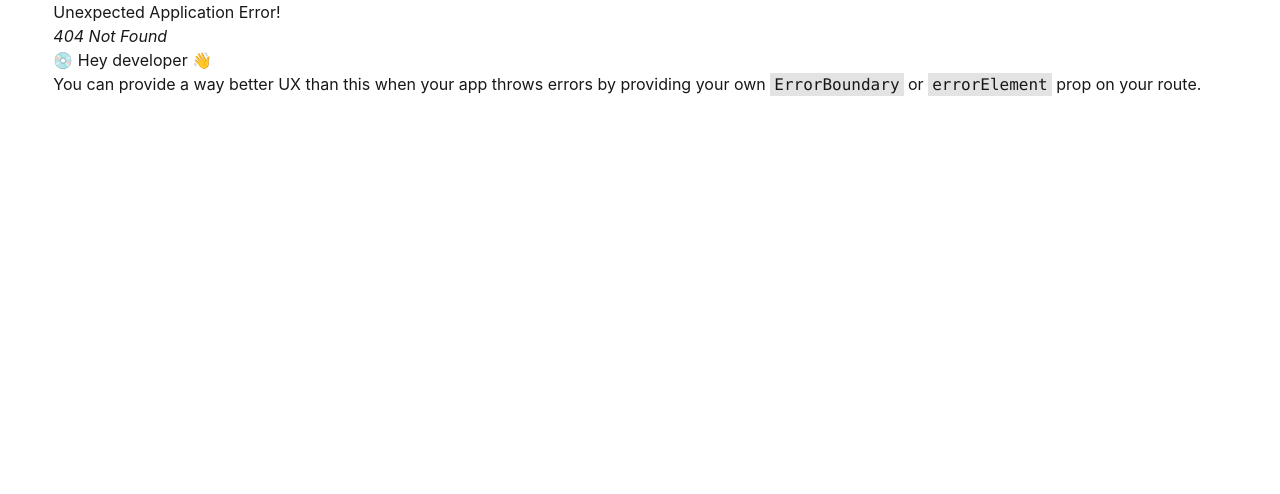
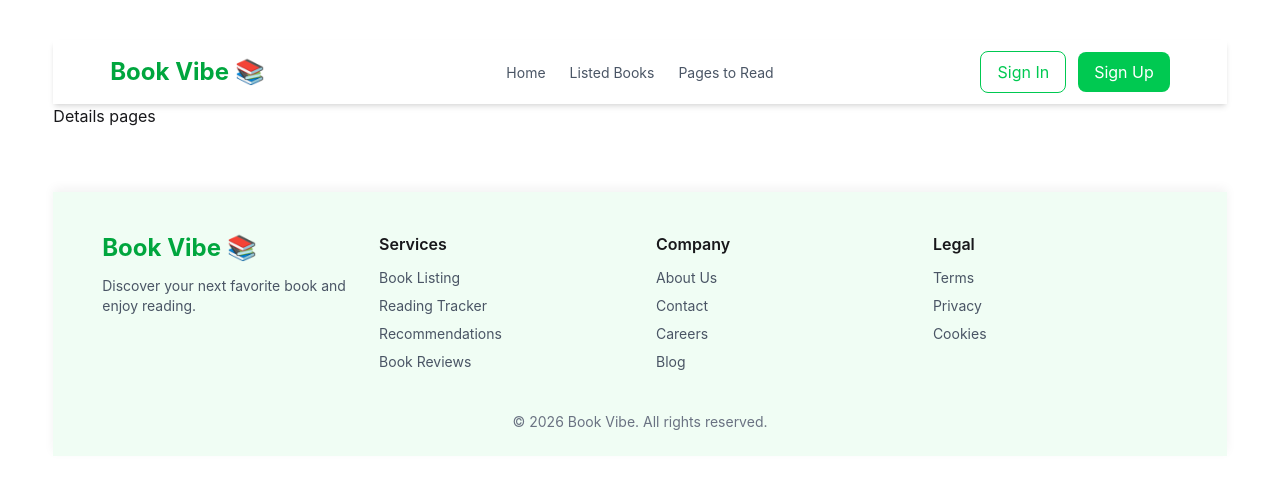
Before and after one commit to asik247/book-vibe, a React (Vite) app: page /details/1 in a window 1280 px wide. Before the commit this address had no page. Shown: the top 494 px of the page. Built offline with nearby package versions, Linux system fonts and the light colour scheme.

Commit message:
details pages implement

```diff
--- a/src/Components/Books/Books.jsx
+++ b/src/Components/Books/Books.jsx
@@ -1,7 +1,8 @@
 import React from 'react';
+import { NavLink } from 'react-router';
 
-const Books = ({book}) => {
-    console.log(book);
+const Books = ({ book }) => {
+    // console.log(book);
     const {
         bookId,
         bookName,
@@ -13,6 +14,11 @@ const Books = ({book}) => {
         totalPages,
         yearOfPublishing
     } = book;
+
+
+
+    // use params code start here now;
+
     return (
         <div>
             <div className="card bg-base-100 shadow-xl p-4">
@@ -67,6 +73,12 @@ const Books = ({book}) => {
                         <p>{totalPages} Pages</p>
                         <p>{yearOfPublishing}</p>
                     </div>
+                    {/* Details btn here  */}
+                    <NavLink to={`/details/${bookId}`}>
+                        <div className='mt-4 mx-auto'>
+                            <button className='btn btn-primary'>View Details</button>
+                        </div>
+                    </NavLink>
 
                 </div>
             </div>
--- /dev/null
+++ b/src/Components/DetailsPage/DetailsPage.jsx
@@ -0,0 +1,14 @@
+import React from 'react';
+import { useParams } from 'react-router';
+
+const DetailsPage = () => {
+     const params = useParams();
+    console.log(params);
+    return (
+        <div>
+            <h1>Details pages</h1>
+        </div>
+    );
+};
+
+export default DetailsPage;
--- a/src/Components/Home/Home.jsx
+++ b/src/Components/Home/Home.jsx
@@ -5,7 +5,7 @@ import { useLoaderData } from 'react-router';
 const Hero = () => {
     // loadder data ;
     const allBooks = useLoaderData()
-    console.log(allBooks);
+    // console.log(allBooks);
 
     return (
         <div>
@@ -46,7 +46,7 @@ const Hero = () => {
                 <h1 className='font-bold text-2xl text-center mt-5 mb-4'>Books</h1>
                 <div className='grid md:grid-cols-3 gap-4'>
                     {
-                        allBooks.map(book => <Books key={book.id} book={book}></Books>)
+                        allBooks.map(book => <Books key={book.bookId} book={book}></Books>)
                     }
                 </div>
             </div>
--- a/src/Routes/Routes.jsx
+++ b/src/Routes/Routes.jsx
@@ -2,6 +2,7 @@ import { createBrowserRouter } from "react-router";
 import Root from "../Root/Root";
 import Home from "../Components/Home/Home";
 import Books from "../Components/Books/Books";
+import DetailsPage from "../Components/DetailsPage/DetailsPage";
 
 
 const router = createBrowserRouter([
@@ -12,9 +13,12 @@ const router = createBrowserRouter([
             { index: true,
             loader: () => fetch('/promise.json'),
             Component: Home },
-            { path: '/books', Component: Books }
+            { path: '/books', Component: Books },
 
-
+            {
+                path:"details/:id",
+                Component:DetailsPage
+            }
         ]
 
     }
```
